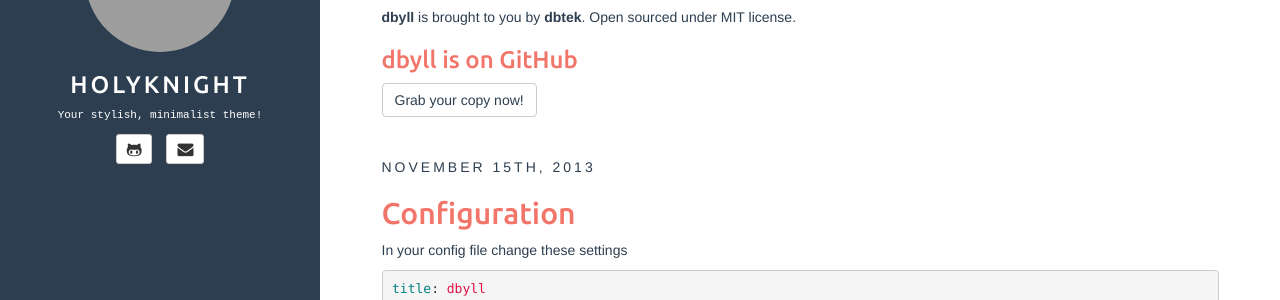
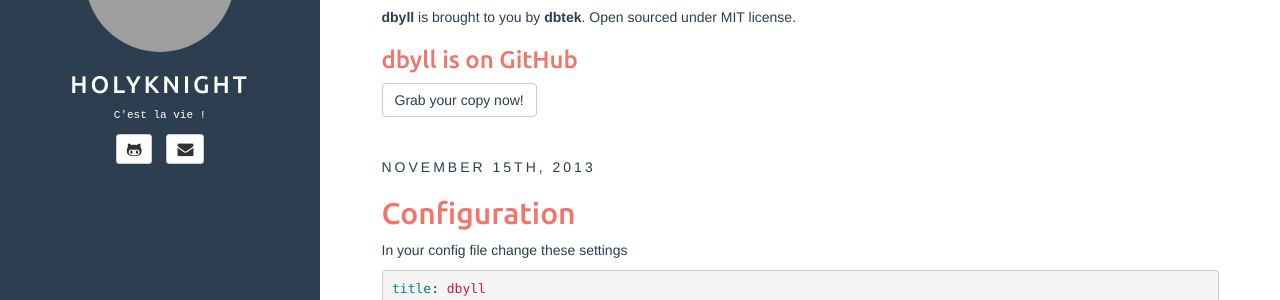
Before and after one commit to lyxwll/lyxwll.github.io, a Jekyll site: the page built from index.html, in a window 1280 px wide. Shown: the part 226-526 px from the top of the page. Built offline with Jekyll 4.4.1, drawn with Linux system fonts in a browser that asks for light colours; the list of posts is cut into pages by our own code; grey boxes are pictures that could not be loaded.

Commit message:
Update _config.yml

```diff
--- a/_config.yml
+++ b/_config.yml
@@ -20,8 +20,8 @@
 author:
   name: HolyKnight
   email: 764262813@qq.com.com
-  github: https://github.com/lyxwll
-  bio: Your stylish, minimalist theme!
+  github: lyxwll
+  bio: C'est la vie !
   email_md5: 726351295ec82e145928582f595aa3aa
 
 rss_path: feed.xml
```
